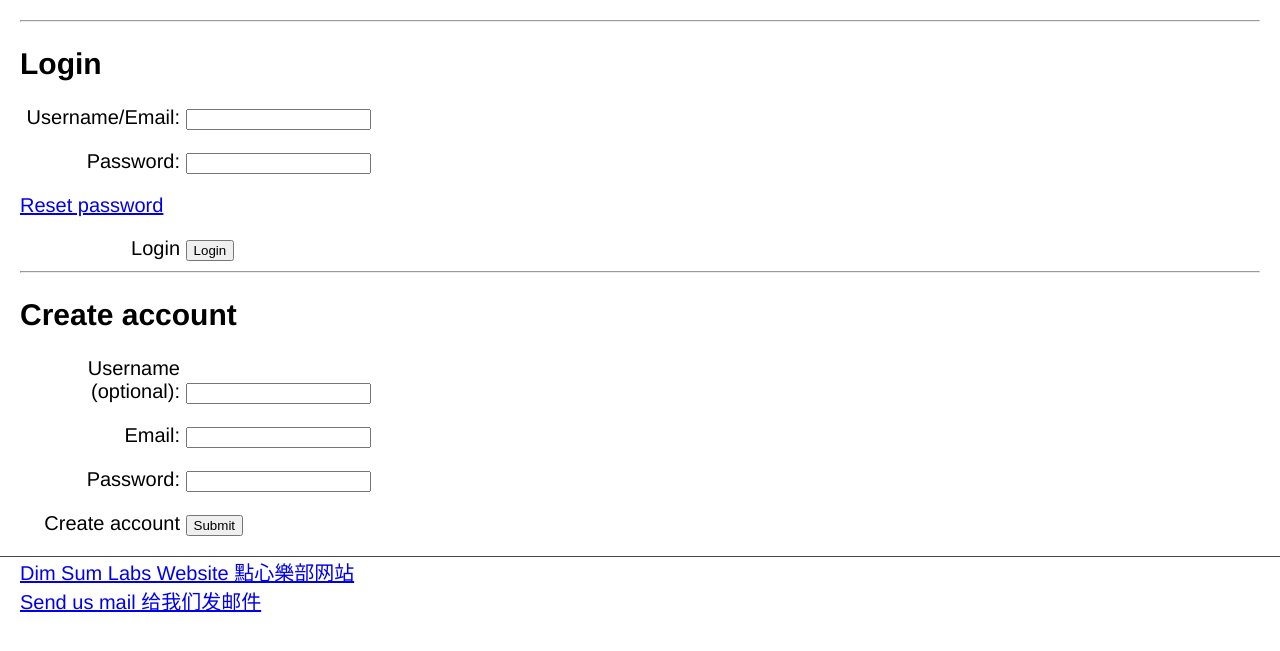
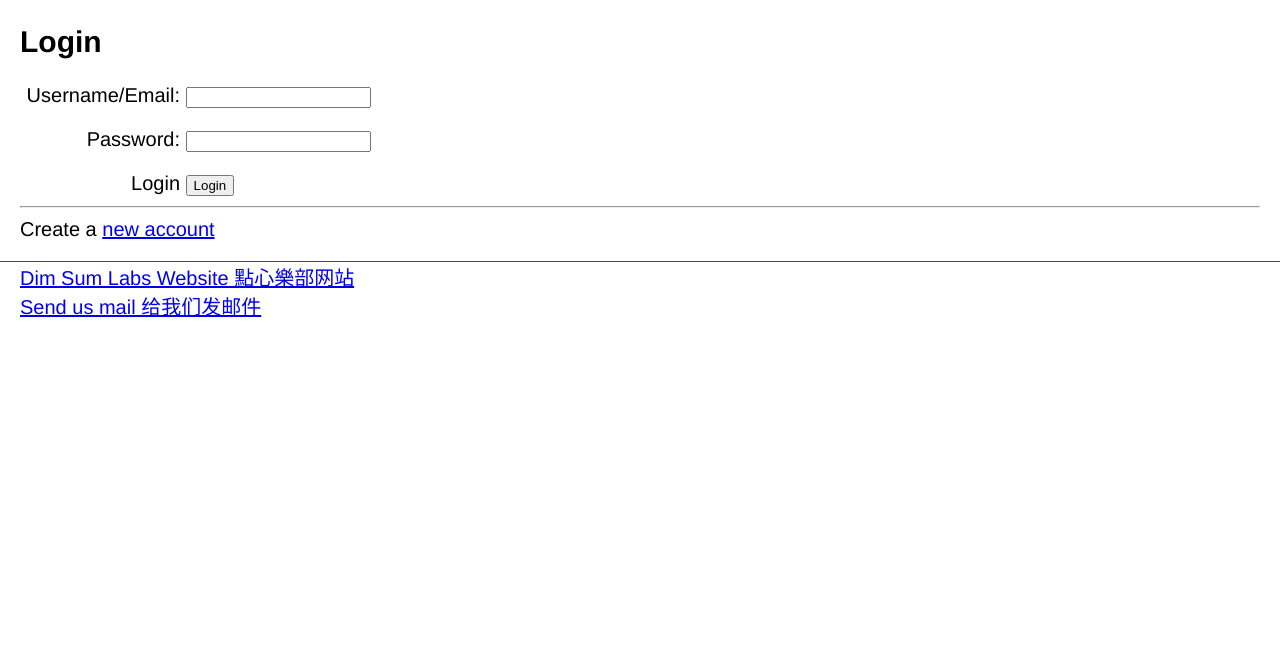
Before and after one commit to dimsumlabs/hackman, a Django app: template hackman/templates/login.jinja2 in a window 1280 px wide. Shown: the part 36-687 px from the top of the page. Run offline with Django 3.2, Linux system fonts and the light colour scheme; the template is opened without the code that fills it: values that come from a table or form of the project are taken from there, others are empty; parts of the project's set-up code (start-up, migrations or seed data) failed here and were passed over.

Commit message:
Simplify the login page by removing features now available on other pages

```diff
--- a/hackman/templates/login.jinja2
+++ b/hackman/templates/login.jinja2
@@ -2,27 +2,16 @@
 
 {% block content %}
 
-  <hr />
   <h2>Login</h2>
   <form method="POST" action="/login/">
     {% csrf_token %}
     {{ login_form.as_p }}
-
-    <p>
-      <a href="{% url 'password_reset' %}">Reset password</a>
-    </p>
 
     <label for="submit">Login</label>
     <button name="submit" type="submit">Login</button>
   </form>
 
   <hr />
-  <h2>Create account</h2>
-  <form method="POST" action="/account_create/">
-    {% csrf_token %}
-    {{ signup_form.as_p }}
-    <label for="submit">Create account</label>
-    <button name="submit" type="submit">Submit</button>
-  </form>
+  Create a <a href="{% url 'account_create' %}">new account</a>
 
 {% endblock %}
```
